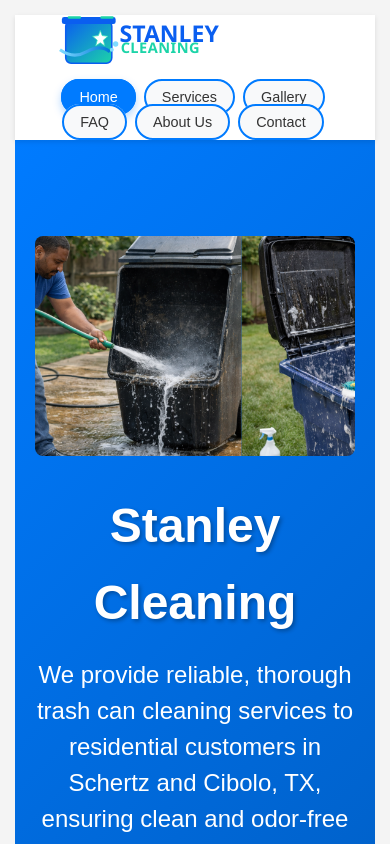
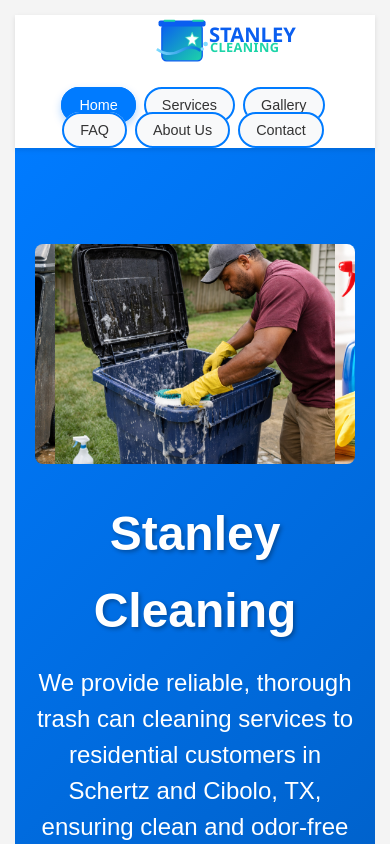
Before and after one commit to wizardsforge/jr-website, a React (Vite) app: page /#/ in a window 390 px wide. Shown: the top 844 px of the page. Built offline with nearby package versions, Linux system fonts and the light colour scheme.

Commit message:
Improve mobile header, carousel, and footer layout

```diff
--- a/src/index.css
+++ b/src/index.css
@@ -767,13 +767,14 @@
     flex-direction: column;
     padding: 0.3rem 20px;
     min-height: auto;
-    align-items: flex-start;
+    align-items: center;
+    gap: 0.5rem;
   }
   .logo {
     font-size: 0.625rem;
   }
   .logo svg {
-    transform: scale(1.6) translateY(0);
+    transform: scale(1.4) translateY(0);
   }
   nav ul {
     margin-top: 1rem;
@@ -804,5 +805,6 @@
     flex-direction: column;
     text-align: center;
     gap: 1rem;
+    align-items: center;
   }
 }
--- a/src/pages/Home.tsx
+++ b/src/pages/Home.tsx
@@ -5,6 +5,7 @@
 const Home = () => {
   const location = useLocation();
   const [currentImage, setCurrentImage] = useState(0);
+  const [isMobile, setIsMobile] = useState(false);
   const images = SITE_CONTENT.images;
   const basePath = (import.meta.env.BASE_URL || '').replace(/\/$/, '');
   const toResizedPath = (img: string, variant: 'carousel' | 'gallery') => {
@@ -34,6 +35,13 @@
   }, []);
 
   useEffect(() => {
+    const onResize = () => setIsMobile(window.innerWidth <= 768);
+    onResize();
+    window.addEventListener('resize', onResize);
+    return () => window.removeEventListener('resize', onResize);
+  }, []);
+
+  useEffect(() => {
     if (location.hash === '#contact') {
       const el = document.getElementById('contact');
       if (el) el.scrollIntoView({ behavior: 'smooth', block: 'start' });
@@ -51,12 +59,14 @@
     return () => clearInterval(interval);
   }, [shuffledImages]);
 
+  const slideWidth = isMobile ? 100 : 100 / 3;
+
   return (
     <main id="top">
       <section className="hero">
         <div className="container">
           <div className="carousel">
-            <div className="carousel-images" style={{ transform: `translateX(-${currentImage * (100 / 3)}%)` }}>
+            <div className="carousel-images" style={{ transform: `translateX(-${currentImage * slideWidth}%)` }}>
               {shuffledImages.map((img, index) => (
                 <img
                   key={index}
```
